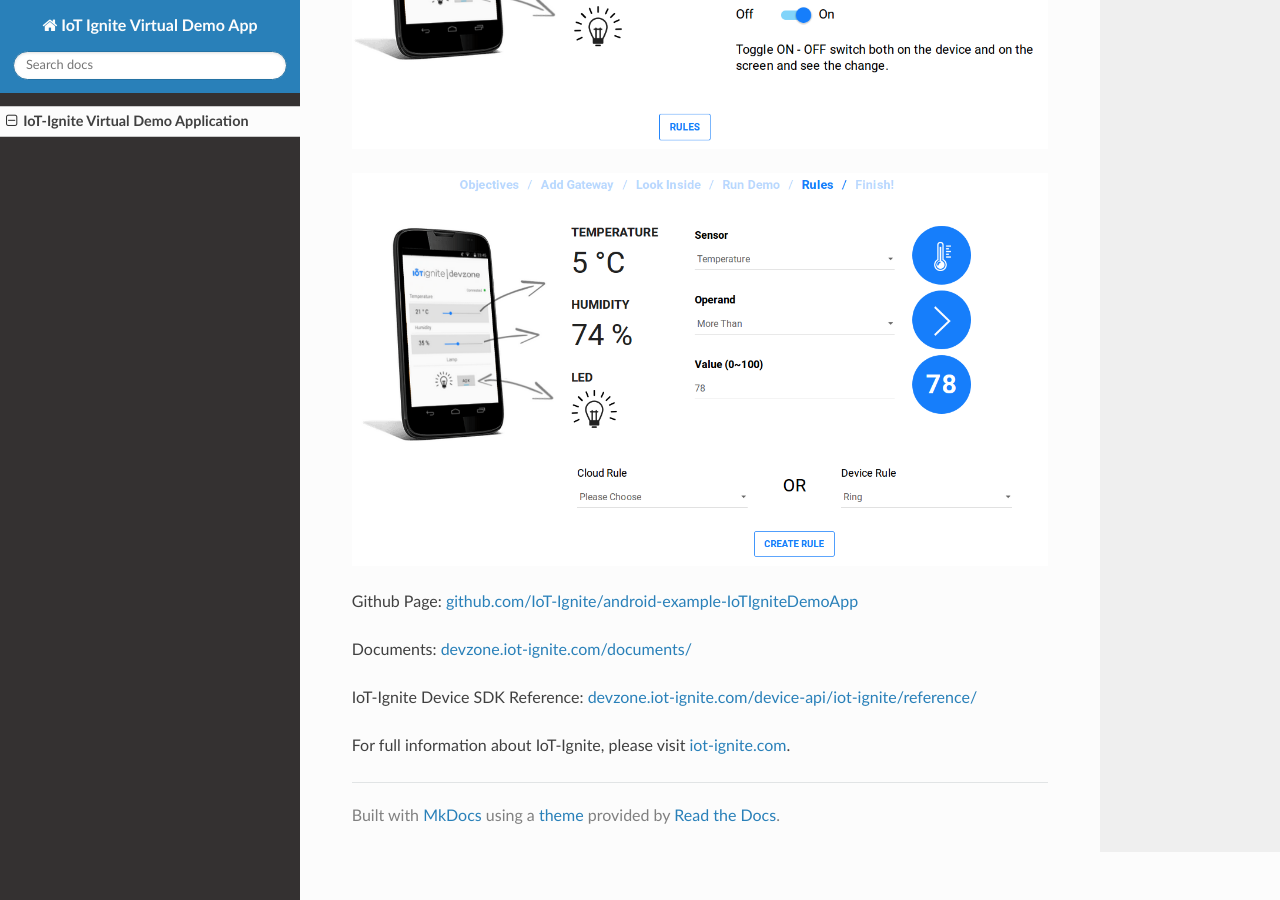
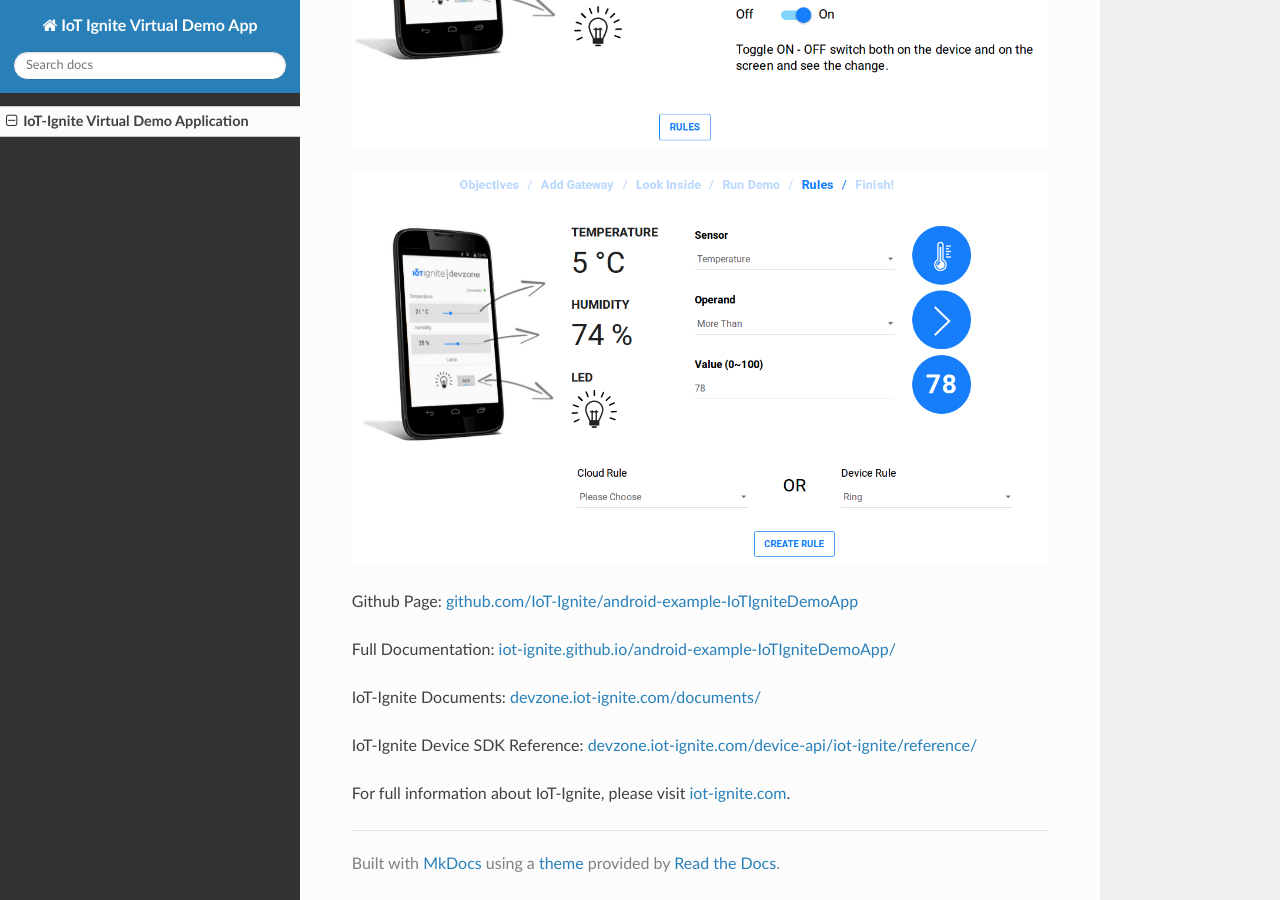
Before and after one commit to IoT-Ignite/android-example-IoTIgniteDemoApp, an MkDocs documentation site: the page built from docs/index.md, in a window 1280 px wide and 900 px high, scrolled down 627 px. Built offline with MkDocs 1.6.1, drawn with Linux system fonts in a browser that asks for light colours; nearby versions of some CDN libraries.

Commit message:
Add project links

```diff
--- a/docs/index.md
+++ b/docs/index.md
@@ -11,7 +11,9 @@
 
 Github Page: [github.com/IoT-Ignite/android-example-IoTIgniteDemoApp](https://github.com/IoT-Ignite/android-example-IoTIgniteDemoApp)
 
-Documents: [devzone.iot-ignite.com/documents/](https://devzone.iot-ignite.com/documents/)
+Full Documentation: [iot-ignite.github.io/android-example-IoTIgniteDemoApp/](https://iot-ignite.github.io/android-example-IoTIgniteDemoApp/)
+
+IoT-Ignite Documents: [devzone.iot-ignite.com/documents/](https://devzone.iot-ignite.com/documents/)
 
 IoT-Ignite Device SDK Reference: [devzone.iot-ignite.com/device-api/iot-ignite/reference/](https://devzone.iot-ignite.com/device-api/iot-ignite/reference/)
 
```
